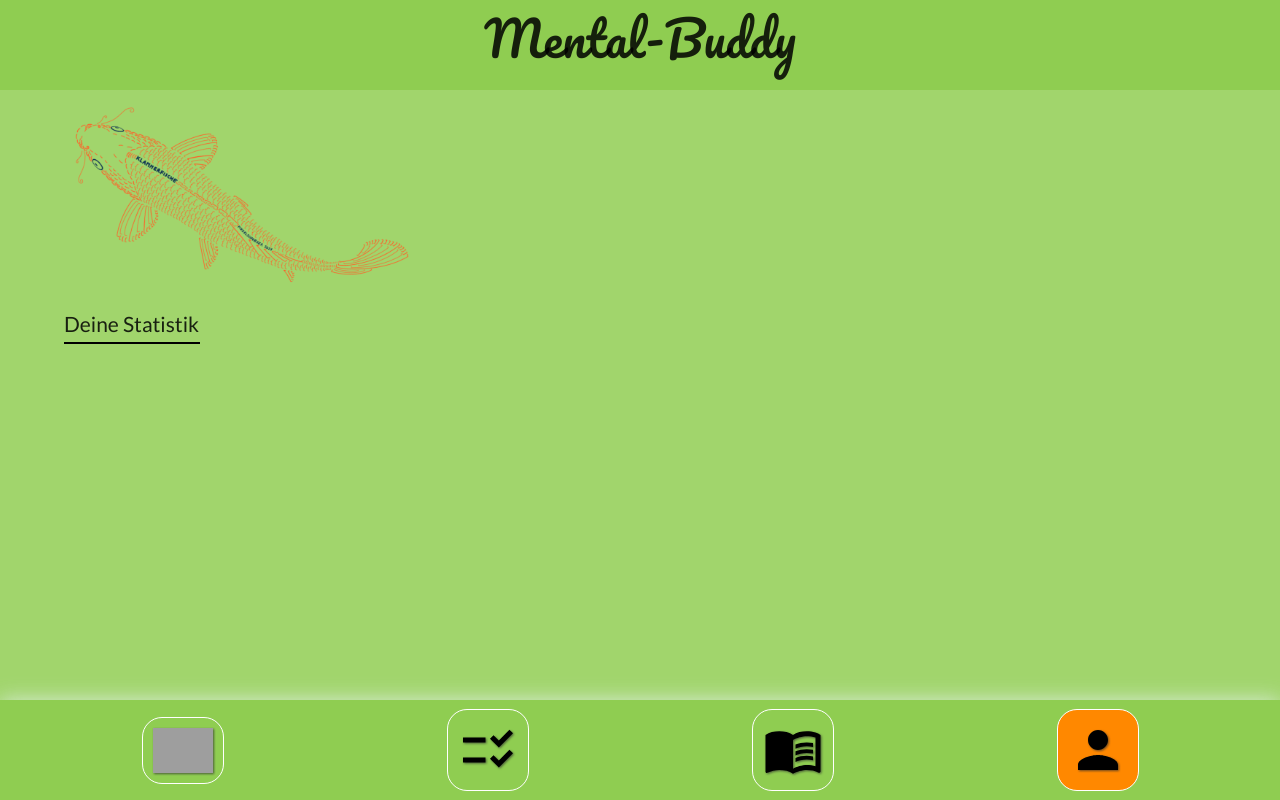
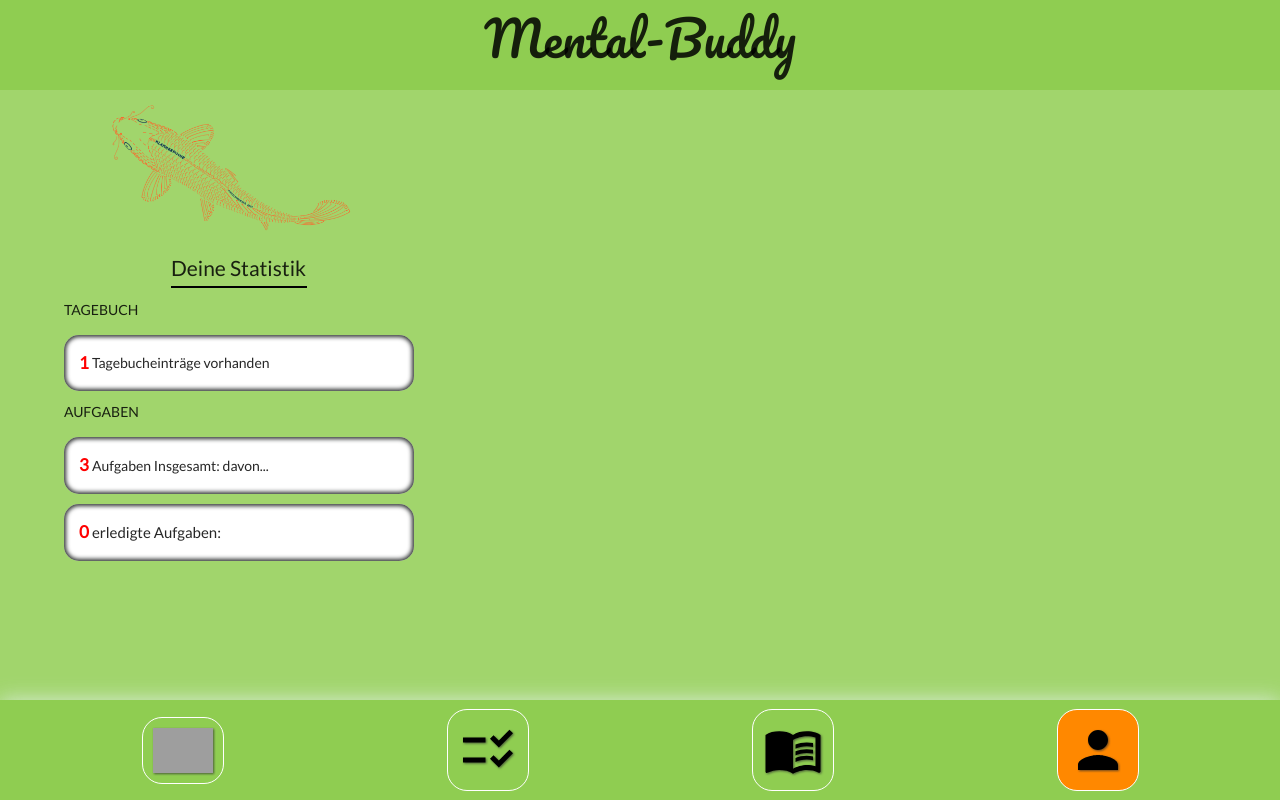
Before and after one commit to Malte1983/capstone-project, a React (Create React App) app: page /Dashboard in a window 1280 px wide. Built offline with nearby package versions, Linux system fonts and the light colour scheme; grey boxes are pictures that could not be loaded.

Commit message:
add Dashboard function

```diff
--- a/package.json
+++ b/package.json
@@ -18,6 +18,7 @@
     "react-day-picker": "^7.4.10",
     "react-dom": "^17.0.2",
     "react-easy-sort": "^1.3.2",
+    "react-expire": "^1.0.2",
     "react-router": "^5.2.1",
     "react-router-dom": "^5.3.0",
     "react-scripts": "4.0.3",
--- a/src/App.js
+++ b/src/App.js
@@ -59,17 +59,17 @@ function App() {
       <Wrapper>
         <Header />
         <Switch>
-          <Route exact path="/">
+          <Route exact path="/ToDoPage">
             <ToDoPage tasks={tasks} setTasks={setTasks} />
           </Route>
           <Route exact path="/DiaryForm">
             <DiaryPage diarys={diarys} setDiarys={setDiarys} />
           </Route>
-          <Route exact path="/Motivation">
+          <Route exact path="/">
             <Motivation />
           </Route>
           <Route exact path="/Dashboard">
-            <Dashboard />
+            <Dashboard tasks={tasks} diarys={diarys} />
           </Route>
         </Switch>
         <Footer />
--- a/src/components/Dashboard/Dashboard.js
+++ b/src/components/Dashboard/Dashboard.js
@@ -1,14 +1,60 @@
 import React from 'react'
 import styled from 'styled-components/macro'
 import Klammerfisch from '../../assets/Klammerfisch.png'
+import GoldStar from '../../assets/GoldStar.svg'
 
-export default function Dashboard() {
+export default function Dashboard({ tasks, id, diarys }) {
+  const completedTasksLength = tasks.filter(task => task.completed).length
+  const totalTasksLength = tasks.filter(task => task.id !== id).length
+  const totalDiarysLength = diarys.filter(diary => diary.id !== id).length
+  const countDeletedTasks = JSON.parse(localStorage.getItem('deletedTasks'))
+  const countCompletedTask = completedTasksLength + countDeletedTasks
+
   return (
     <MainSection>
       <ImageContainer>
-        <img src={Klammerfisch} alt="klammerfisch" width="350" />
+        <img src={Klammerfisch} alt="klammerfisch" width="250" />
       </ImageContainer>
       <Headline>Deine Statistik</Headline>
+      <P>TAGEBUCH</P>
+      <CounterWrapper>
+        <Counter>{totalDiarysLength}</Counter> Tagebucheinträge vorhanden
+      </CounterWrapper>
+      <P>AUFGABEN</P>
+      <CounterWrapper>
+        <Counter>{totalTasksLength}</Counter> Aufgaben Insgesamt: davon...
+      </CounterWrapper>
+      <MainWrapper>
+        <CounterWrapper>
+          <Counter>{countCompletedTask}</Counter>
+          erledigte Aufgaben:
+          {countCompletedTask >= 1 ? (
+            <img src={GoldStar} alt="ein Stern" width="25" height="25" />
+          ) : (
+            ''
+          )}
+          {countCompletedTask >= 5 ? (
+            <img src={GoldStar} alt="ein Stern" width="25" height="25" />
+          ) : (
+            ''
+          )}
+          {countCompletedTask >= 10 ? (
+            <img src={GoldStar} alt="ein Stern" width="25" height="25" />
+          ) : (
+            ''
+          )}
+          {countCompletedTask >= 15 ? (
+            <img src={GoldStar} alt="ein Stern" width="25" height="25" />
+          ) : (
+            ''
+          )}
+          {countCompletedTask >= 20 ? (
+            <img src={GoldStar} alt="ein Stern" width="25" height="25" />
+          ) : (
+            ''
+          )}
+        </CounterWrapper>
+      </MainWrapper>
     </MainSection>
   )
 }
@@ -18,6 +64,8 @@ const MainSection = styled.main`
   flex-direction: column;
   width: 90%;
   margin-left: 5%;
+  align-items: center;
+  max-width: 350px;
 `
 const Headline = styled.h2`
   text-align: left;
@@ -32,3 +80,29 @@ const ImageContainer = styled.div`
   align-items: center;
   padding-right: 20px;
 `
+const MainWrapper = styled.div`
+  display: flex;
+  font-size: 15px;
+  justify-content: space-evenly;
+`
+const Counter = styled.span`
+  color: red;
+  font-weight: bold;
+  font-size: 17px;
+`
+const CounterWrapper = styled.div`
+  display: inline-flex;
+  background-color: white;
+  flex-direction: row;
+  gap: 3px;
+  align-items: center;
+  border: none;
+  box-shadow: inset 0 0 4px 2px rgba(46, 49, 49, 1);
+  border-radius: 15px;
+  padding: 15px;
+  margin-bottom: 10px;
+  width: 350px;
+`
+const P = styled.p`
+  align-self: flex-start;
+`
--- a/src/components/Diary/DiaryPage.js
+++ b/src/components/Diary/DiaryPage.js
@@ -15,9 +15,10 @@ export default function DiaryPage({ diarys, setDiarys }) {
       },
       ...diarys,
     ]
+    const sortedDates = newDiarys.sort((a, b) => (b.date < a.date ? 1 : -1))
 
-    setDiarys(newDiarys)
-    localStorage.setItem('diaryLocalStorage', JSON.stringify(newDiarys))
+    setDiarys(sortedDates)
+    localStorage.setItem('diaryLocalStorage', JSON.stringify(sortedDates))
   }
 
   function handleDeleteDiary(id) {
--- a/src/components/Footer/Footer.js
+++ b/src/components/Footer/Footer.js
@@ -9,10 +9,10 @@ import { NavLink } from 'react-router-dom'
 export default function Footer() {
   return (
     <FooterSection>
-      <NavButtons exact to="/Motivation" activeClassName="active">
+      <NavButtons exact to="/" activeClassName="active">
         <Image src={mood} alt="Stimmung" draggable={false} width="60" />
       </NavButtons>
-      <NavButtons exact to="/" activeClassName="active">
+      <NavButtons exact to="/ToDoPage" activeClassName="active">
         <Image src={checklist} alt="Aufgaben" draggable={false} width="60" />
       </NavButtons>
       <NavButtons exact to="/DiaryForm" activeClassName="active">
--- a/src/components/ToDoPage/ToDoCard.js
+++ b/src/components/ToDoPage/ToDoCard.js
@@ -90,7 +90,7 @@ const MainWrapper = styled.div`
 `
 const TodoMain = styled.div`
   display: grid;
-  padding: 8px;
+  padding: 10px;
   grid-template-columns: 28px 1fr 28px 28px 28px;
   grid-template-rows: 28px;
   background-color: white;
@@ -101,15 +101,17 @@ const TodoMain = styled.div`
   border: none;
   box-shadow: inset 0 0 4px 2px rgba(46, 49, 49, 1);
   border-radius: 15px;
+  line-height: 1.2;
 `
 const TodoStrike = styled.p`
   margin-left: 15px;
-  font-size: 17px;
+  font-size: 16px;
   text-decoration: ${({ strikeThrough }) =>
     strikeThrough ? 'line-through' : 'none'};
   text-decoration-thickness: 3px;
   text-decoration-color: #ff8800;
-  padding-top: 18px;
+  padding-top: 15px;
+  word-break: break-all;
 `
 const ButtonGrab = styled.button`
   height: 28px;
--- a/src/components/ToDoPage/ToDoPage.js
+++ b/src/components/ToDoPage/ToDoPage.js
@@ -7,7 +7,7 @@ import ToDoCard from './ToDoCard'
 
 export default function ToDoPage({ tasks, setTasks }) {
   const uncompletedTasks = tasks.filter(task => !task.completed)
-  const tasksNoun = tasks.length !== 1 ? '' : 'task'
+  const tasksNoun = tasks.length !== 1 ? '' : 'tasks'
   const remainingTasks = `${uncompletedTasks.length} ${tasksNoun} `
 
   function handleUpdateTask(id, value) {
@@ -22,9 +22,16 @@ export default function ToDoPage({ tasks, setTasks }) {
     localStorage.setItem('tasksLocalStorage', JSON.stringify(newTasks))
   }
   function handleDeleteTask(id) {
+    const taskToDelete = tasks.filter(task => task.id === id)
     const filteredData = tasks.filter(task => task.id !== id)
     const stringifiedValue = JSON.stringify(filteredData)
     localStorage.setItem('tasksLocalStorage', stringifiedValue)
+    if (taskToDelete[0].completed) {
+      const countDeletedTasks = JSON.parse(localStorage.getItem('deletedTasks'))
+      const newCountDeletedTask = JSON.stringify(countDeletedTasks + 1)
+      localStorage.setItem('deletedTasks', newCountDeletedTask)
+    }
+
     setTasks(filteredData)
   }
 
```
Also changed, not shown: src/assets/GoldStar.svg (added), 1 other file (tests, documents, lock files or other folders).
